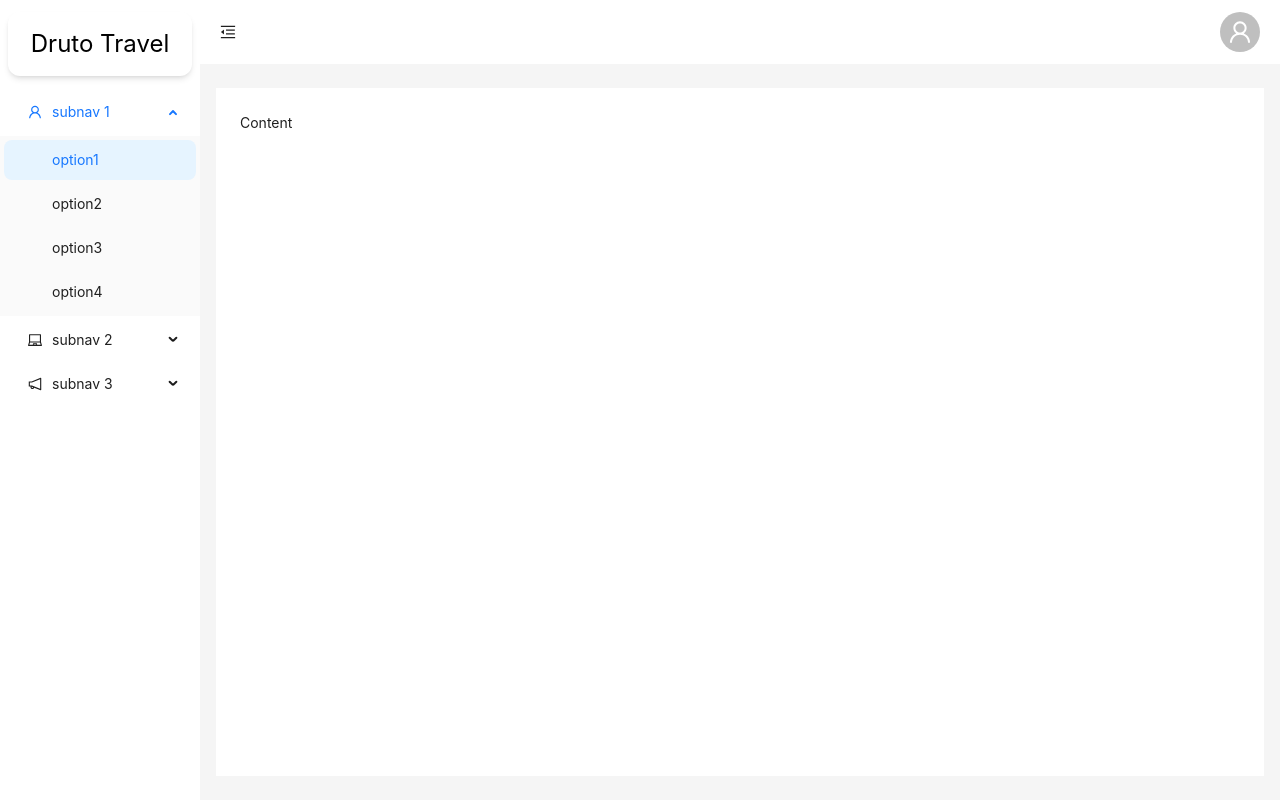
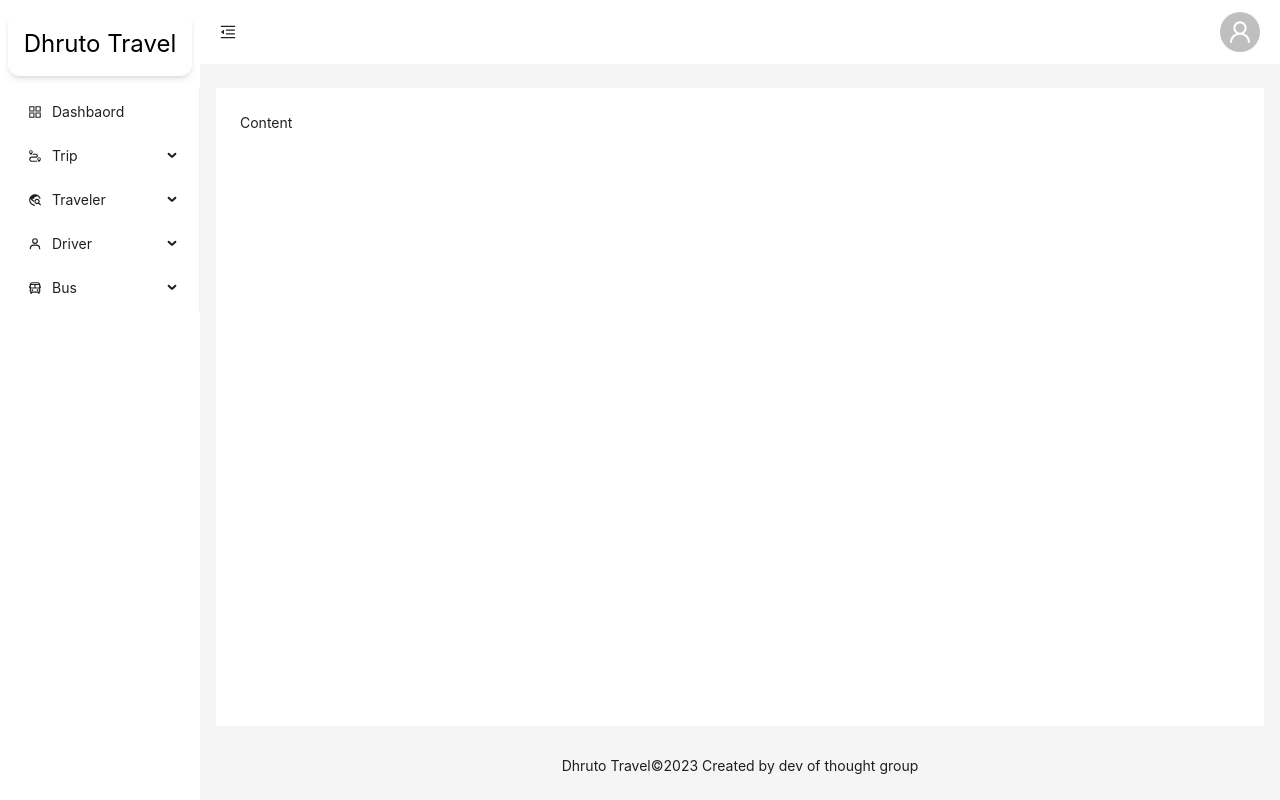
Before and after one commit to devofthought/travel-and-bus-management, a Next.js app in the folder client/: page /dashboard in a window 1280 px wide. Built offline with nearby package versions, Linux system fonts and the light colour scheme.

Commit message:
[done] basic dashboard setup is done

```diff
--- /dev/null
+++ b/client/src/components/Shared/DashboardRightBarDropDown.js
@@ -0,0 +1,68 @@
+import React, { useEffect, useState } from "react";
+import { Avatar, Dropdown, Menu } from "antd";
+import { PieChartOutlined, UserOutlined } from "@ant-design/icons";
+import { useRouter } from "next/router";
+import { BiBus, BiLogOut } from "react-icons/bi";
+import { MdCreate, MdUpdate } from "react-icons/md";
+import { SiCompilerexplorer } from "react-icons/si";
+
+function getItem(label, key, path, icon, children) {
+  return {
+    key,
+    path,
+    icon,
+    children,
+    label,
+  };
+}
+const items = [
+  getItem("Traveler", "1", "traveler-list", <PieChartOutlined />),
+  getItem("Bus", "2", "dashboard/all-bus", <BiBus />),
+  getItem("trip", "3", "dashboard/trip-list", "", [
+    getItem("create", "4", "dashboard/create-trip", <MdCreate />),
+    getItem("update", "5", "dashboard/update-trip", <MdUpdate />),
+    getItem("complete", "6", "dashboard/complete-trip", <SiCompilerexplorer />),
+  ]),
+  getItem("logout", "99", "logout", <BiLogOut />),
+];
+
+function DashboardRightBarDropDown() {
+  const router = useRouter();
+  const [selectedKeys, setSelectedKeys] = useState("/");
+
+  useEffect(() => {
+    const pathName = router.pathname;
+    setSelectedKeys([pathName]);
+  }, [router.pathname]);
+
+  const menu = (
+    <Menu
+      theme="light"
+      defaultSelectedKeys={["1"]}
+      mode="inline"
+      onClick={(item) => {
+        router.push(item?.key);
+      }}
+      items={items}
+      selectedKeys={[selectedKeys]}
+    >
+      {items.map((item) => (
+        <Menu.Item key={item.key} icon={item.icon} className="font-semibold">
+          {item.label}
+        </Menu.Item>
+      ))}
+    </Menu>
+  );
+
+  return (
+    <Dropdown overlay={menu} placement="bottomRight" arrow>
+      <Avatar
+        className="mr-5 flex justify-center items-center cursor-pointer"
+        size="large"
+        icon={<UserOutlined />}
+      />
+    </Dropdown>
+  );
+}
+
+export default DashboardRightBarDropDown;
--- /dev/null
+++ b/client/src/components/Shared/SideBar.js
@@ -0,0 +1,29 @@
+import { Menus } from "@/utils/tools/menu";
+import { Menu } from "antd";
+import { useRouter } from "next/router";
+import { useEffect, useState } from "react";
+
+function SideBar() {
+  const router = useRouter();
+  const [selectedKeys, setSelectedKeys] = useState("/");
+
+  useEffect(() => {
+    const pathName = router.pathname;
+    setSelectedKeys([pathName]);
+  }, [router.pathname]);
+
+  const filterMenus = Menus.filter((rt) => rt?.permission?.includes("admin"));
+  return (
+    <Menu
+      theme="light"
+      defaultSelectedKeys={["1"]}
+      mode="inline"
+      onClick={(item) => {
+        router.push(item.key);
+      }}
+      items={filterMenus}
+      selectedKeys={[selectedKeys]}
+    />
+  );
+}
+export default SideBar;
--- /dev/null
+++ b/client/src/components/UI/Footer.jsx
@@ -0,0 +1,17 @@
+import { Layout } from "antd";
+const Footer = () => {
+  const { Footer } = Layout;
+  const date = new Date();
+  const year = date.getFullYear();
+  return (
+    <Footer
+      style={{
+        textAlign: "center",
+      }}
+    >
+      Dhruto Travel©{year} Created by dev of thought group
+    </Footer>
+  );
+};
+
+export default Footer;
--- /dev/null
+++ b/client/src/config/userRole.js
@@ -0,0 +1,4 @@
+export const userRole = {
+  ADMIN: "admin",
+  DRIVER: "driver",
+};
--- a/client/src/layouts/AdminDashboardLayout.js
+++ b/client/src/layouts/AdminDashboardLayout.js
@@ -1,13 +1,9 @@
 import React, { useState } from "react";
-import {
-  MenuFoldOutlined,
-  MenuUnfoldOutlined,
-  UserOutlined,
-  LaptopOutlined,
-  NotificationOutlined,
-} from "@ant-design/icons";
-import { Layout, Menu, Button, theme } from "antd";
-import { Avatar } from "antd";
+import { MenuFoldOutlined, MenuUnfoldOutlined } from "@ant-design/icons";
+import { Layout, Button, theme } from "antd";
+import SideBar from "@/components/Shared/SideBar";
+import DashboardRightBarDropDown from "@/components/Shared/DashboardRightBarDropDown";
+import Footer from "@/components/UI/Footer";
 const { Header, Sider, Content } = Layout;
 
 const AdminDashboardLayout = () => {
@@ -16,30 +12,9 @@ const AdminDashboardLayout = () => {
     token: { colorBgContainer },
   } = theme.useToken();
 
-  const items1 = ["1", "2", "3"].map((key) => ({
-    key,
-    label: `nav ${key}`,
-  }));
-
-  const items2 = [UserOutlined, LaptopOutlined, NotificationOutlined].map(
-    (icon, index) => {
-      const key = String(index + 1);
-      return {
-        key: `sub${key}`,
-        icon: React.createElement(icon),
-        label: `subnav ${key}`,
-        children: new Array(4).fill(null).map((_, j) => {
-          const subKey = index * 4 + j + 1;
-          return {
-            key: subKey,
-            label: `option${subKey}`,
-          };
-        }),
-      };
-    }
-  );
   return (
     <Layout className="h-screen">
+      {/************************************* sideBar *****************************************/}
       <Sider
         width={200}
         trigger={null}
@@ -50,22 +25,11 @@ const AdminDashboardLayout = () => {
         }}
       >
         {collapsed || (
-          <div
-            className="flex justify-center items-center h-16 rounded-xl mx-2 my-3 shadow-md duration-700"
-
-          >
-            <h3 className="text-2xl">Druto Travel</h3>
+          <div className="flex justify-center items-center h-16 rounded-xl mx-2 my-3 shadow-md duration-700">
+            <h3 className="text-2xl">Dhruto Travel</h3>
           </div>
         )}
-        <Menu
-          mode="inline"
-          defaultSelectedKeys={["1"]}
-          defaultOpenKeys={["sub1"]}
-          style={{
-            borderRight: 0,
-          }}
-          items={items2}
-        />
+        <SideBar />
       </Sider>
       <Layout>
         <Header
@@ -85,22 +49,19 @@ const AdminDashboardLayout = () => {
               height: 55,
             }}
           />
-          <Avatar
-            className="mr-5 flex justify-center items-center"
-            size="large"
-            icon={<UserOutlined />}
-          />
+          <DashboardRightBarDropDown />
         </Header>
         <Content
           style={{
-            margin: "24px 16px",
+            margin: "24px 16px 5px 16px" /* top | right | bottom | left */,
             padding: 24,
-            minHeight: 280,
+            minHeight: "calc(100vh - 185px)",
             background: colorBgContainer,
           }}
         >
           Content
         </Content>
+        <Footer />
       </Layout>
     </Layout>
   );
--- a/client/src/pages/dashboard/index.js
+++ b/client/src/pages/dashboard/index.js
@@ -1,12 +1,9 @@
-import AdminDashboardLayout from '@/layouts/AdminDashboardLayout';
-import React from 'react';
+import { userRole } from "@/config/userRole";
+import AdminDashboardLayout from "@/layouts/AdminDashboardLayout";
+import React from "react";
 
 const Dashboard = () => {
-    return (
-        <div>
-            <AdminDashboardLayout/>
-        </div>
-    );
+  return <>{"admin" === userRole.ADMIN && <AdminDashboardLayout />}</>;
 };
 
 export default Dashboard;
--- /dev/null
+++ b/client/src/utils/tools/menu.js
@@ -0,0 +1,93 @@
+import { AppstoreOutlined } from "@ant-design/icons";
+import { BiBus, BiListOl, BiTrip, BiUser } from "react-icons/bi";
+import { BsBusFront } from "react-icons/bs";
+import { GiBusStop } from "react-icons/gi";
+import {
+  MdCreate,
+  MdOutlineDriveFileRenameOutline,
+  MdTravelExplore,
+  MdUpdate,
+} from "react-icons/md";
+import { SiCompilerexplorer } from "react-icons/si";
+
+export const Menus = [
+  {
+    label: "Dashbaord",
+    icon: <AppstoreOutlined />,
+    key: "/dashboard",
+    permission: ["admin"],
+  },
+  {
+    label: "Trip",
+    icon: <BiTrip />,
+    permission: ["admin"],
+    children: [
+      {
+        label: "Trip List",
+        key: "/dashboard/trip-list",
+        icon: <BiListOl />,
+      },
+      {
+        label: "Create Trip",
+        key: "/dashboard/create-trip",
+        icon: <MdCreate />,
+      },
+      {
+        label: "Update Trip",
+        key: "/dashboard/update-trip",
+        icon: <MdUpdate />,
+      },
+      {
+        label: "Completed Trip",
+        key: "/dashboard/complete-trip",
+        icon: <SiCompilerexplorer />,
+      },
+    ],
+  },
+  {
+    label: "Traveler",
+    icon: <MdTravelExplore />,
+    permission: ["admin"],
+    children: [
+      {
+        label: "Traveler List",
+        key: "/dashboard/traveler-list",
+        icon: <BiListOl />,
+      },
+    ],
+  },
+  {
+    label: "Driver",
+    icon: <BiUser />,
+    permission: ["admin"],
+    children: [
+      {
+        label: "create Driver",
+        key: "/dashboard/create-driver",
+        icon: <MdOutlineDriveFileRenameOutline />,
+      },
+      {
+        label: "All Driver",
+        key: "/dashboard/all-drivers",
+        icon: <BiListOl />,
+      },
+    ],
+  },
+  {
+    label: "Bus",
+    icon: <BiBus />,
+    permission: ["admin"],
+    children: [
+      {
+        label: "create Bus",
+        key: "/dashboard/create-bus",
+        icon: <BsBusFront />,
+      },
+      {
+        label: "All Bus",
+        key: "/dashboard/all-bus",
+        icon: <GiBusStop />,
+      },
+    ],
+  },
+];
```
